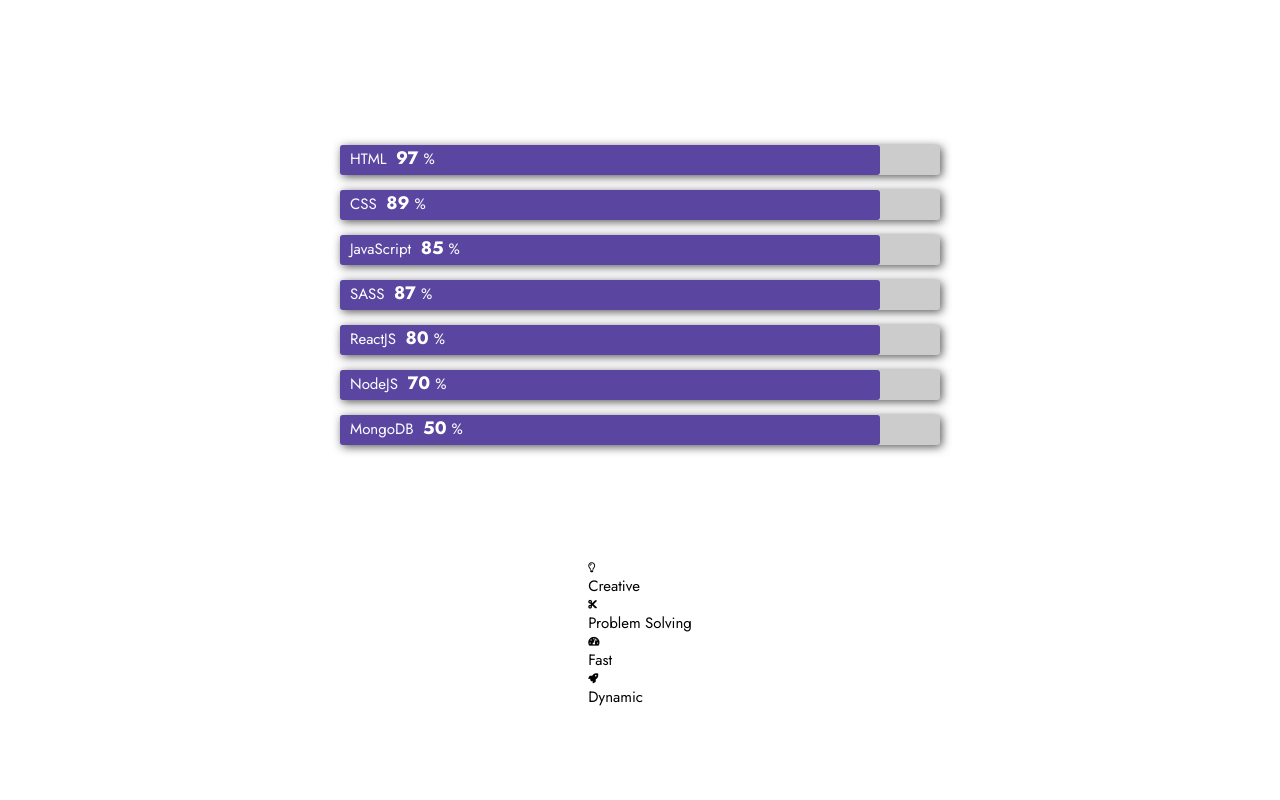
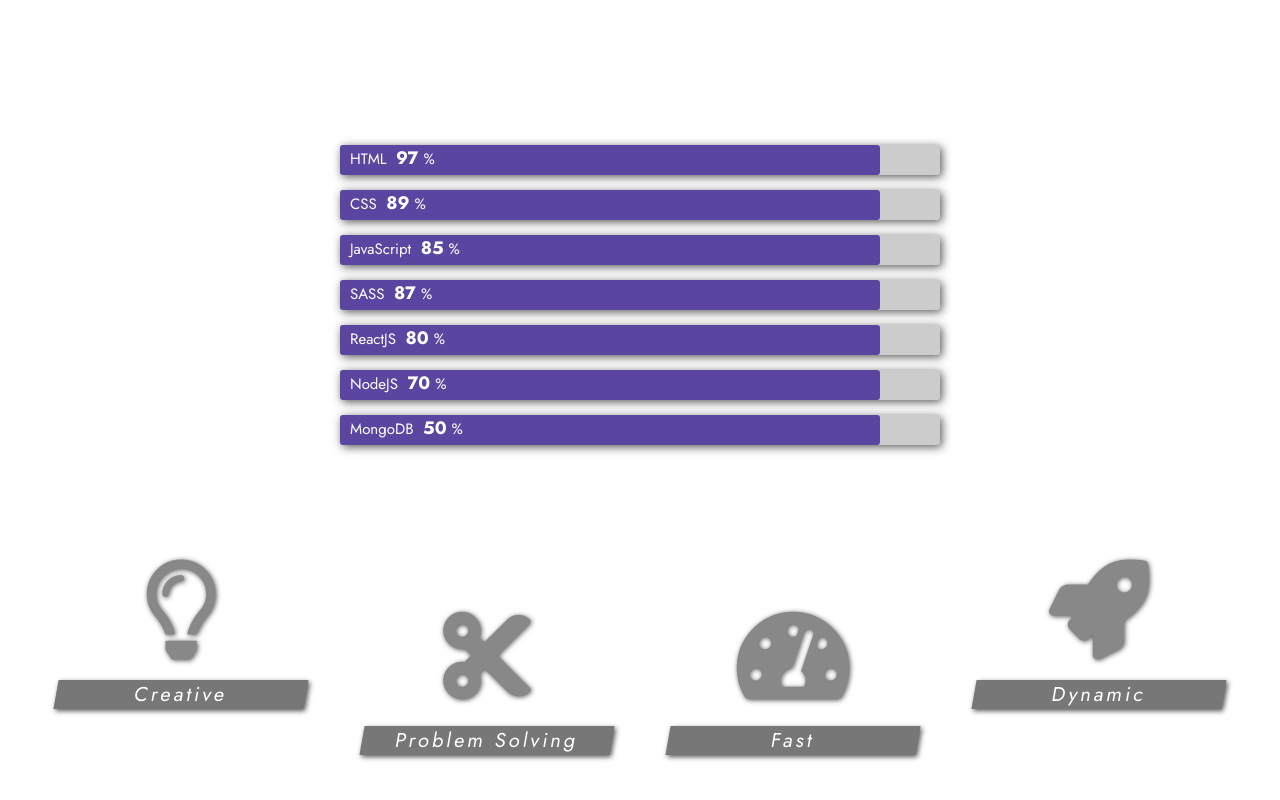
Before and after one commit to Myrel1987/Portfolio, a plain HTML site: page index.html in a window 1280 px wide. Shown: the part 1086-1886 px from the top of the page. Drawn offline with Linux system fonts and the light colour scheme.

Commit message:
section 2 finished

```diff
--- a/style.css
+++ b/style.css
@@ -174,4 +174,38 @@ html {
    border-radius: 0.3rem;
 }
 
+.services {
+   width: 100%;
+   height: 30vh;
+   display: flex;
+   justify-content: space-evenly;
+   align-items: center;
+}
+.service {
+   text-align: center;
+}
+
+.service:first-child,
+.service:last-child {
+   align-self: flex-start ;
+}
+
+.service i {
+   font-size: 10rem;
+   color: #888;
+   margin-bottom: 2rem;
+   text-shadow: .1rem .1rem .5rem #555;
+}
+
+.service h2 {
+   font-size: 2rem;
+   color: #fff;
+   background-color: #777;
+   width: 25rem;
+   letter-spacing: .3rem;
+   transform: skew(-10deg);
+   box-shadow: .2rem .2rem .5rem #555;
+
+}
+
 /* End of Section 2 */
```
